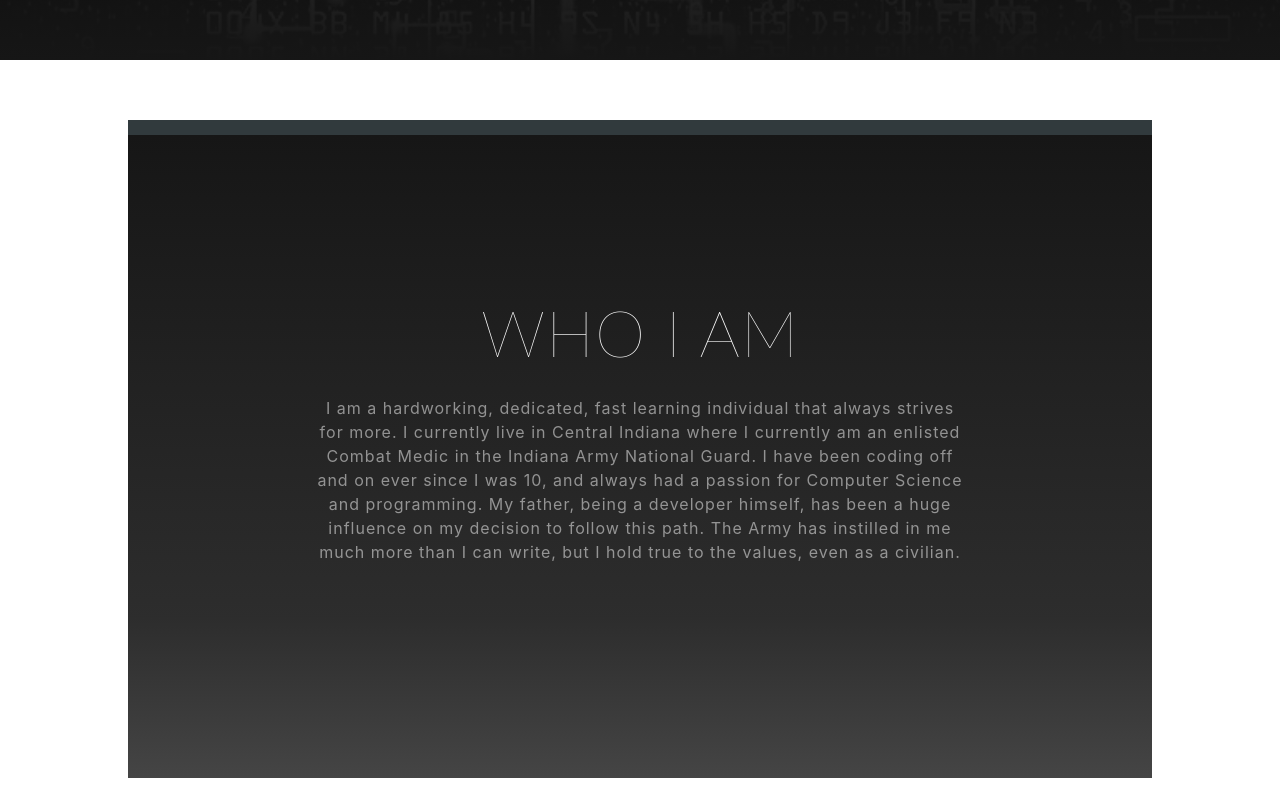
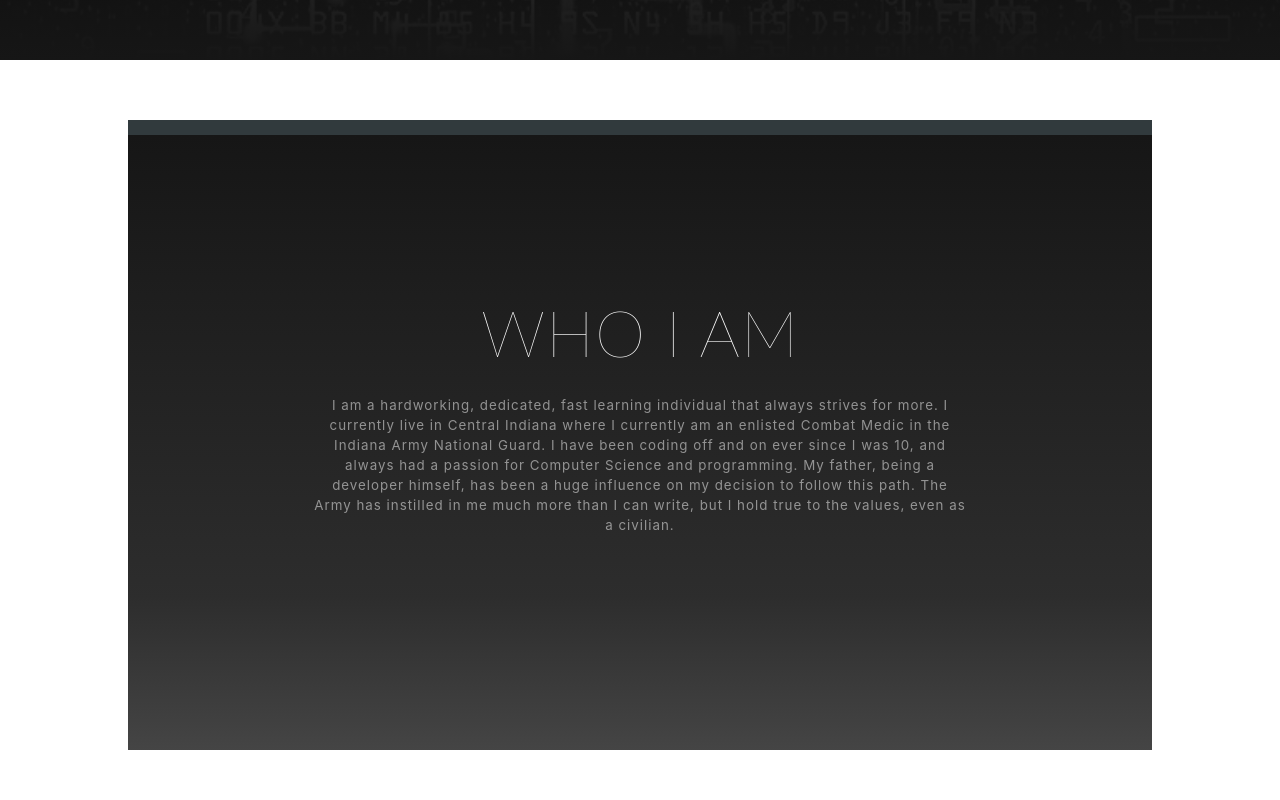
Before and after one commit to connormullett/connormullett.github.io, a website with bundled scripts: page index.html in a window 1280 px wide. Shown: the part 740-1540 px from the top of the page. Built offline with nearby package versions, Linux system fonts and the light colour scheme.

Commit message:
.min file acting up, leaving link to main css. changes added for typewriter and font size

```diff
--- a/css/grayscale.css
+++ b/css/grayscale.css
@@ -476,3 +476,8 @@
 @keyframes blinkTextCursor{
 from{border-right-color: rgba(255,255,255,.75);}
 to{border-right-color: transparent;}
+}
+
+p{
+  font-size: 10pt;
+}
--- a/index.html
+++ b/index.html
@@ -22,7 +22,7 @@
     <link rel="stylesheet" href="tools/animate.css/animate.min.css">
 
     <!-- Custom styles for this template -->
-    <link href="css/grayscale.min.css" rel="stylesheet">
+    <link href="css/grayscale.css" rel="stylesheet">
 
   </head>
 
```
Lines whose indentation alone changed are shown as unchanged.
